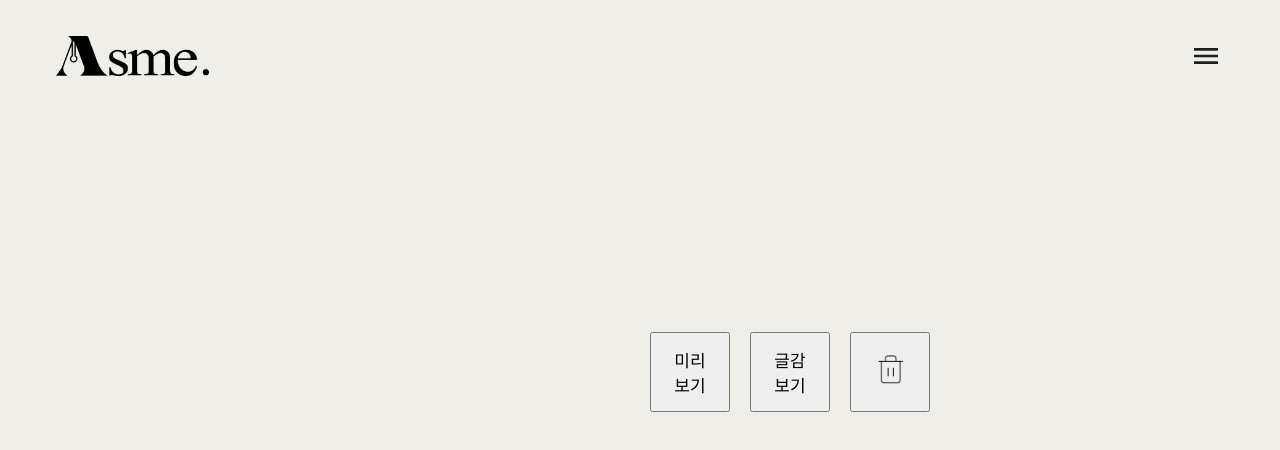
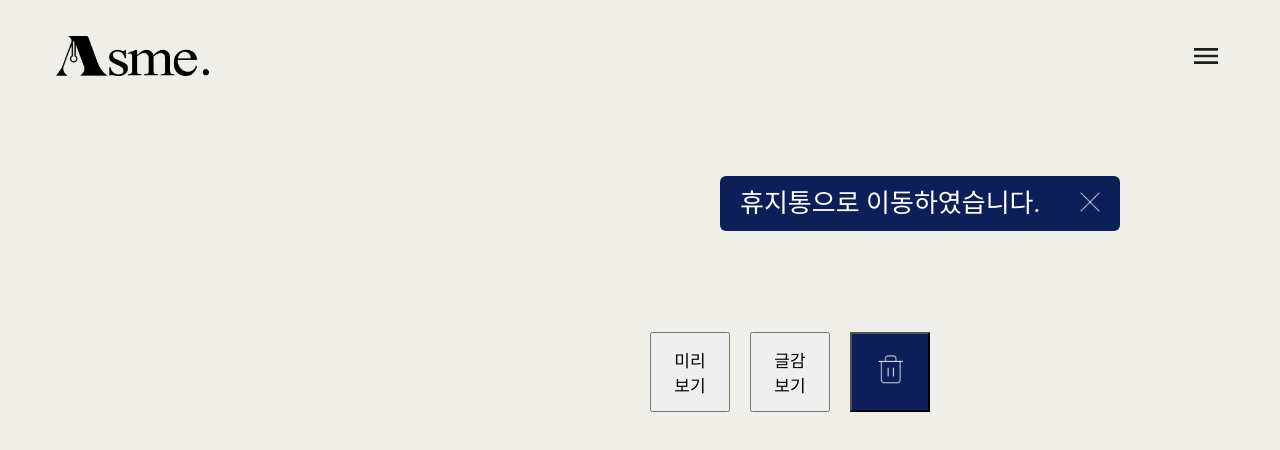
Before and after one commit to dbwk18/AsMe, a React (Create React App) app in the folder client/: page /draft in a window 1280 px wide. Both pictures are taken after a click on the button 890 px from the left and 372 px from the top of the page. Shown: the top 450 px of the page. Built offline with nearby package versions, Linux system fonts and the light colour scheme.

Commit message:
feat: draft page toast message

```diff
--- a/client/src/pages/draft/DraftPage.css
+++ b/client/src/pages/draft/DraftPage.css
@@ -43,10 +43,29 @@
     color: #FFFFFF;
 }
 
-.draftBtn.searchOn {
+.draftBtn.trashOn {
     background-color: #0D1F59;
     color: #FFFFFF;
 }
+
+
+.toast-message {
+    display: flex;
+    position: absolute;
+    top: 22%;
+    right: 12.5%;
+    width: 400px;
+    height: 55px;
+    padding: 0 0 0 20px;
+    line-height: 55px;
+    font-size: 26px;
+    font-family: regular;
+    color: #FFFFFF;
+    background-color: #0D1F59;
+    border-radius: 6px;
+    z-index: 100;
+}
+
 
 .popup-tool {
     position: absolute;
--- a/client/src/pages/draft/DraftPage.js
+++ b/client/src/pages/draft/DraftPage.js
@@ -3,6 +3,7 @@ import { Grid, Box, Typography, Stack, Divider, List, ListItem, ListItemText, Li
 import { Editor } from 'react-draft-wysiwyg';
 import { EditorState } from 'draft-js';
 import TrashIcon from '../../assets/images/trashcan.png'
+import TrashIconOn from '../../assets/images/trashcanOn.png'
 import CloseBtn from '../../assets/images/closeBtn.png'
 import ProfileImg from '../../assets/images/profileImg.png'
 import defaultImg from '../../assets/images/WhitePaper2.png'
@@ -48,7 +49,7 @@ function DraftPage() {
                 <div className="navigate-button">
                     <button className={`draftBtn ${toolBtn == "preview" ? "previewOn" : ""}`} onClick={()=>{setToolBtn("preview");}}>미리<br/>보기</button>
                     <button className={`draftBtn ${toolBtn == "writing" ? "writeOn" : ""}`} onClick={()=>{setToolBtn("writing");}}>글감<br/>보기</button>
-                    <button className={`draftBtn ${toolBtn == "trash" ? "trashOn" : ""}`} onClick={()=>{setToolBtn("trash");}}><img width="25px" src={TrashIcon}></img></button>
+                    <button className={`draftBtn ${toolBtn == "trash" ? "trashOn" : ""}`} onClick={()=>{setToolBtn("trash");}}><img width="25px" src={toolBtn == 'trash' ? TrashIconOn : TrashIcon}></img></button>
                 </div>
                 <Editor
                     // class for editor & toolbar
@@ -170,7 +171,10 @@ function DraftPage() {
                 toolBtn == "trash"
                 ? (
                     <div className='toast-message'>
-
+                        휴지통으로 이동하였습니다.
+                        <div style={{marginLeft: "auto", marginRight: "20px"}}>
+                            <img width="20px" src={CloseBtn} onClick={()=>{setToolBtn(null);}} />
+                        </div>
                     </div>
                 )
                 : <></>
```
Also changed, not shown: client/src/assets/images/trashcanOn.png (added).
